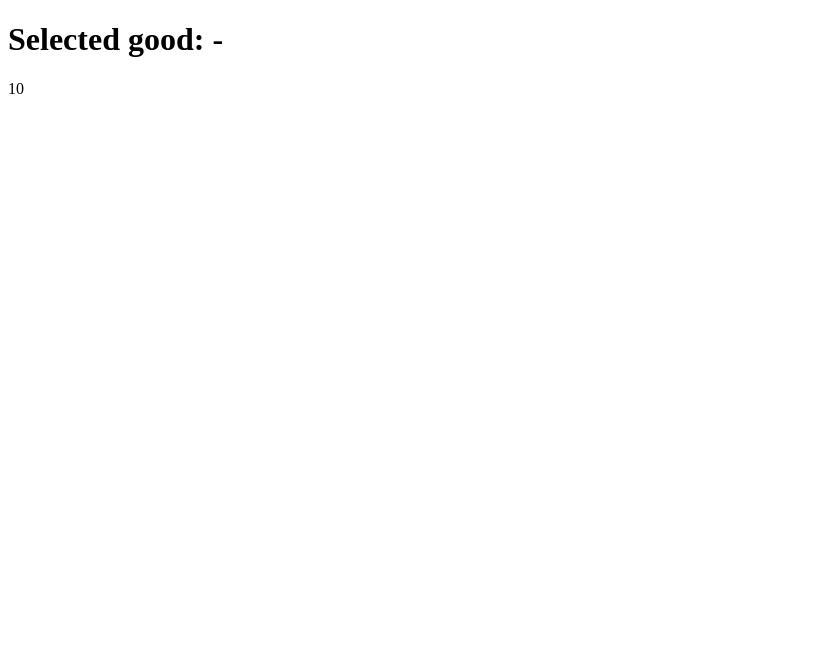
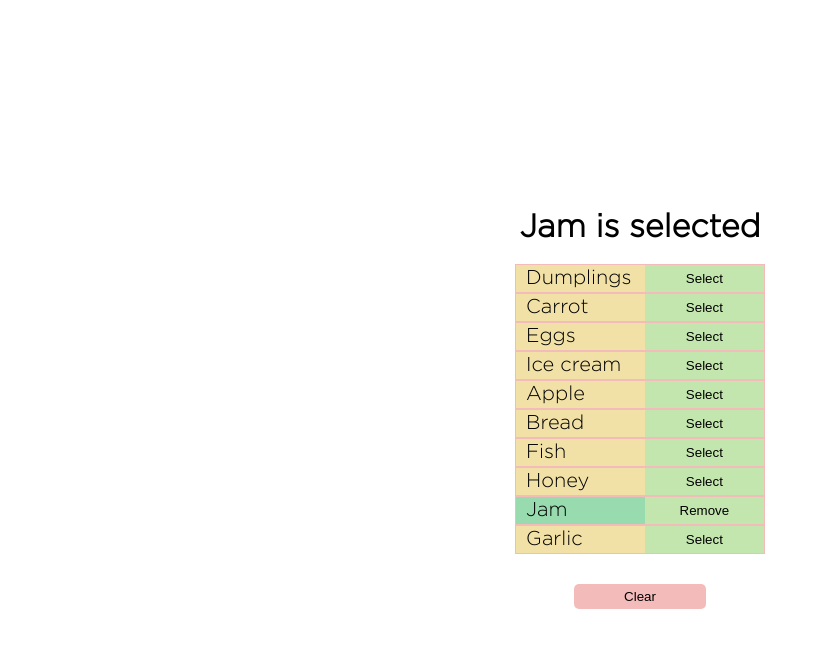
Before and after one commit to mate-academy/react_goods-selector, a React (Create React App) app: page / in a window 1280 px wide. Shown: the top 648 px of the page, without its empty margins (0-819 px from the left). Built offline with nearby package versions, Linux system fonts and the light colour scheme.

Commit message:
Spring solution

```diff
--- a/package.json
+++ b/package.json
@@ -17,7 +17,7 @@
     "@mate-academy/cypress-tools": "^1.0.4",
     "@mate-academy/eslint-config-react": "*",
     "@mate-academy/eslint-config-react-typescript": "*",
-    "@mate-academy/scripts": "^1.2.1",
+    "@mate-academy/scripts": "^1.2.3",
     "@mate-academy/students-ts-config": "*",
     "@mate-academy/stylelint-config": "*",
     "@types/node": "^17.0.23",
--- a/src/App.scss
+++ b/src/App.scss
@@ -1 +1,68 @@
-// styles go here
+@font-face {
+  font-family: "Gotham";
+  src: url("./fonts/GothamPro.woff");
+  font-weight: 300;
+}
+
+html {
+  font-family: "Gotham", sans-serif;
+  margin: 0;
+  height: 100vh;
+
+  display: flex;
+  justify-content: center;
+  align-items: center;
+}
+
+.app {
+  max-width: 800px;
+  display: flex;
+  flex-direction: column;
+  align-items: center;
+
+  &__title {
+    text-align: center;
+  }
+
+  &__list {
+    width: 250px;
+    margin-bottom: 30px;
+  }
+}
+
+.good {
+  background-color: #f1e1a6;
+  border: 1px solid #f4bbbb;
+  display: flex;
+
+  &__word {
+    font-size: 20px;
+    padding: 4px 0 4px 10px;
+    width: 50%;
+  }
+
+  &__button {
+    width: 50%;
+    background-color: #c3e5ae;
+    border: none;
+  }
+
+  &--selected {
+    background-color: #97dbae;
+  }
+}
+
+.button {
+  padding: 5px 50px;
+  border: none;
+  border-radius: 5px;
+  background-color: #f4bbbb;
+  box-sizing: border-box;
+
+  transition: 0.3s all;
+
+  &:hover {
+    background-color: #f3dede;
+    cursor: pointer;
+  }
+}
--- a/src/App.tsx
+++ b/src/App.tsx
@@ -14,11 +14,111 @@ const goodsFromServer: string[] = [
   'Garlic',
 ];
 
-const App: React.FC = () => (
-  <div className="App">
-    <h1>Selected good: -</h1>
-    {goodsFromServer.length}
-  </div>
-);
+type State = {
+  title: string,
+  selectedGoods: string[],
+};
+
+class App extends React.Component<{}, State> {
+  state = {
+    title: 'No goods selected',
+    selectedGoods: ['Jam'],
+  };
+
+  componentDidMount() {
+    const { selectedGoods } = this.state;
+
+    this.setState({
+      title: this.setTitle(selectedGoods),
+    });
+  }
+
+  addWord = (word: string) => {
+    const { selectedGoods } = this.state;
+    const allSelectedGoods = [...selectedGoods, word];
+
+    this.setState({
+      title: this.setTitle(allSelectedGoods),
+      selectedGoods: allSelectedGoods,
+    });
+  };
+
+  removeWord = (word: string) => {
+    const { selectedGoods } = this.state;
+    const allSelectedGoods = selectedGoods.filter(el => el !== word);
+
+    this.setState({
+      title: this.setTitle(allSelectedGoods),
+      selectedGoods: allSelectedGoods,
+    });
+  };
+
+  removeAll = () => {
+    this.setState({
+      title: this.setTitle([]),
+      selectedGoods: [],
+    });
+  };
+
+  setTitle = (array: string[]) => {
+    switch (array.length) {
+      case 0:
+        return 'No one product has been selected';
+      case 1:
+        return `${array[0]} is selected`;
+      default:
+        return `${array.slice(0, -1).join(', ')} and ${array[array.length - 1]} are selected`;
+    }
+  };
+
+  render() {
+    const { title, selectedGoods } = this.state;
+
+    return (
+      <div className="app">
+        <h1 className="app__title">{title}</h1>
+
+        <div className="app__list">
+          {
+            goodsFromServer.map(word => {
+              const isSelected = [...selectedGoods].includes(word);
+
+              return (
+                <div
+                  className={`good ${isSelected && 'good--selected'}`}
+                  key={word}
+                >
+                  <span className="good__word">{word}</span>
+                  <button
+                    className="good__button"
+                    type="button"
+                    onClick={() => {
+                      return isSelected
+                        ? this.removeWord(word)
+                        : this.addWord(word);
+                    }}
+                  >
+                    {isSelected ? 'Remove' : 'Select'}
+                  </button>
+                </div>
+              );
+            })
+          }
+        </div>
+
+        <button
+          type="button"
+          onClick={this.removeAll}
+          className={
+            `button button--clear
+            ${selectedGoods.length === 0 && 'button--hide'}`
+          }
+        >
+          Clear
+        </button>
+      </div>
+    );
+  }
+}
 
 export default App;
```
Also changed, not shown: src/fonts/GothamPro.woff (added), 1 other file (tests, documents, lock files or other folders).
